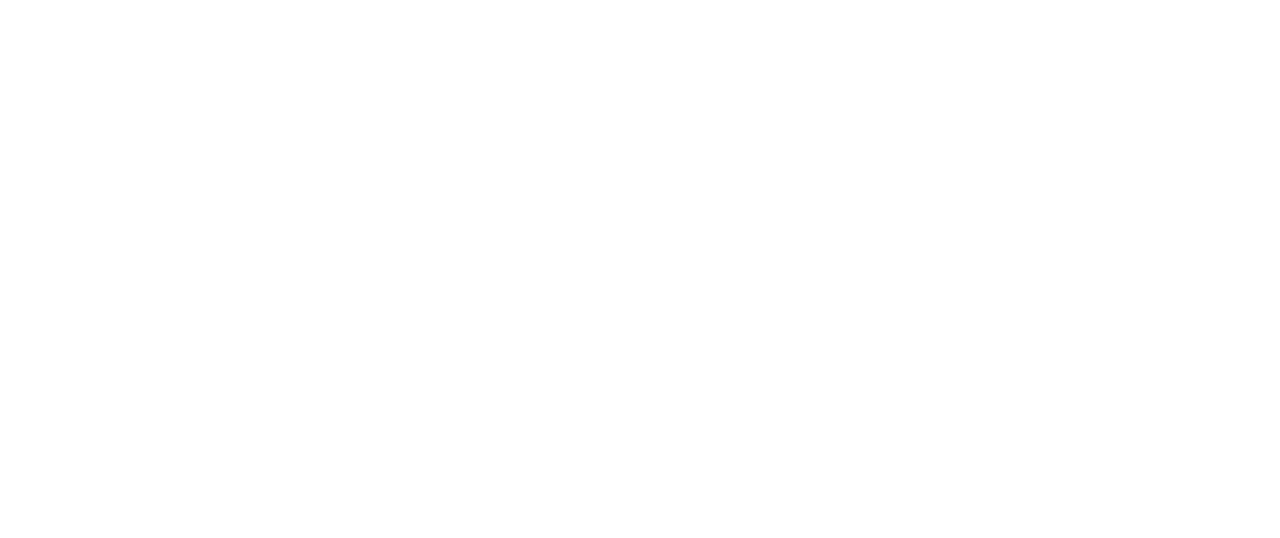
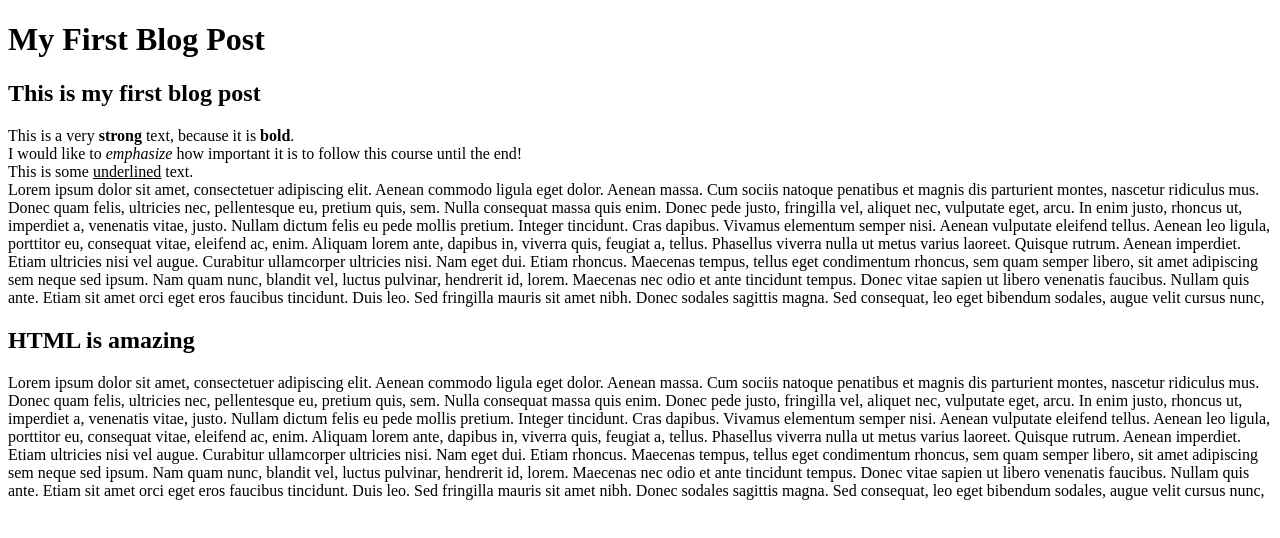
Before and after one commit to cjpuskar/Blog-Post, a website: page index.html in a window 1280 px wide. Drawn offline with Linux system fonts and the light colour scheme.

Commit message:
[feat]: add very basic html

```diff
--- a/index.html
+++ b/index.html
@@ -2,11 +2,24 @@
 <html>
 
     <head>
-        <title></title>
+        <title>My Blog Post</title>
     </head>
 
     <body>
+        <h1>My First Blog Post</h1>
+        <h2>This is my first blog post</h2>
+        <p>
+            This is a very <strong>strong</strong> text, because it is <strong>bold</strong>.<br>
+            I would like to <em>emphasize</em> how important it is to follow this course until the end!<br>
+            This is some <u>underlined</u> text.<br>
+            Lorem ipsum dolor sit amet, consectetuer adipiscing elit. Aenean commodo ligula eget dolor. Aenean massa. Cum sociis natoque penatibus et magnis dis parturient montes, nascetur ridiculus mus. Donec quam felis, ultricies nec, pellentesque eu, pretium quis, sem. Nulla consequat massa quis enim. Donec pede justo, fringilla vel, aliquet nec, vulputate eget, arcu. In enim justo, rhoncus ut, imperdiet a, venenatis vitae, justo. Nullam dictum felis eu pede mollis pretium. Integer tincidunt. Cras dapibus. Vivamus elementum semper nisi. Aenean vulputate eleifend tellus. Aenean leo ligula, porttitor eu, consequat vitae, eleifend ac, enim. Aliquam lorem ante, dapibus in, viverra quis, feugiat a, tellus. Phasellus viverra nulla ut metus varius laoreet. Quisque rutrum. Aenean imperdiet. Etiam ultricies nisi vel augue. Curabitur ullamcorper ultricies nisi. Nam eget dui. Etiam rhoncus. Maecenas tempus, tellus eget condimentum rhoncus, sem quam semper libero, sit amet adipiscing sem neque sed ipsum. Nam quam nunc, blandit vel, luctus pulvinar, hendrerit id, lorem. Maecenas nec odio et ante tincidunt tempus. Donec vitae sapien ut libero venenatis faucibus. Nullam quis ante. Etiam sit amet orci eget eros faucibus tincidunt. Duis leo. Sed fringilla mauris sit amet nibh. Donec sodales sagittis magna. Sed consequat, leo eget bibendum sodales, augue velit cursus nunc,
+        </p>
 
+        <h2>HTML is amazing</h2>
+
+        <p>
+            Lorem ipsum dolor sit amet, consectetuer adipiscing elit. Aenean commodo ligula eget dolor. Aenean massa. Cum sociis natoque penatibus et magnis dis parturient montes, nascetur ridiculus mus. Donec quam felis, ultricies nec, pellentesque eu, pretium quis, sem. Nulla consequat massa quis enim. Donec pede justo, fringilla vel, aliquet nec, vulputate eget, arcu. In enim justo, rhoncus ut, imperdiet a, venenatis vitae, justo. Nullam dictum felis eu pede mollis pretium. Integer tincidunt. Cras dapibus. Vivamus elementum semper nisi. Aenean vulputate eleifend tellus. Aenean leo ligula, porttitor eu, consequat vitae, eleifend ac, enim. Aliquam lorem ante, dapibus in, viverra quis, feugiat a, tellus. Phasellus viverra nulla ut metus varius laoreet. Quisque rutrum. Aenean imperdiet. Etiam ultricies nisi vel augue. Curabitur ullamcorper ultricies nisi. Nam eget dui. Etiam rhoncus. Maecenas tempus, tellus eget condimentum rhoncus, sem quam semper libero, sit amet adipiscing sem neque sed ipsum. Nam quam nunc, blandit vel, luctus pulvinar, hendrerit id, lorem. Maecenas nec odio et ante tincidunt tempus. Donec vitae sapien ut libero venenatis faucibus. Nullam quis ante. Etiam sit amet orci eget eros faucibus tincidunt. Duis leo. Sed fringilla mauris sit amet nibh. Donec sodales sagittis magna. Sed consequat, leo eget bibendum sodales, augue velit cursus nunc,
+        </p>
     </body>
 
 </html>
```
